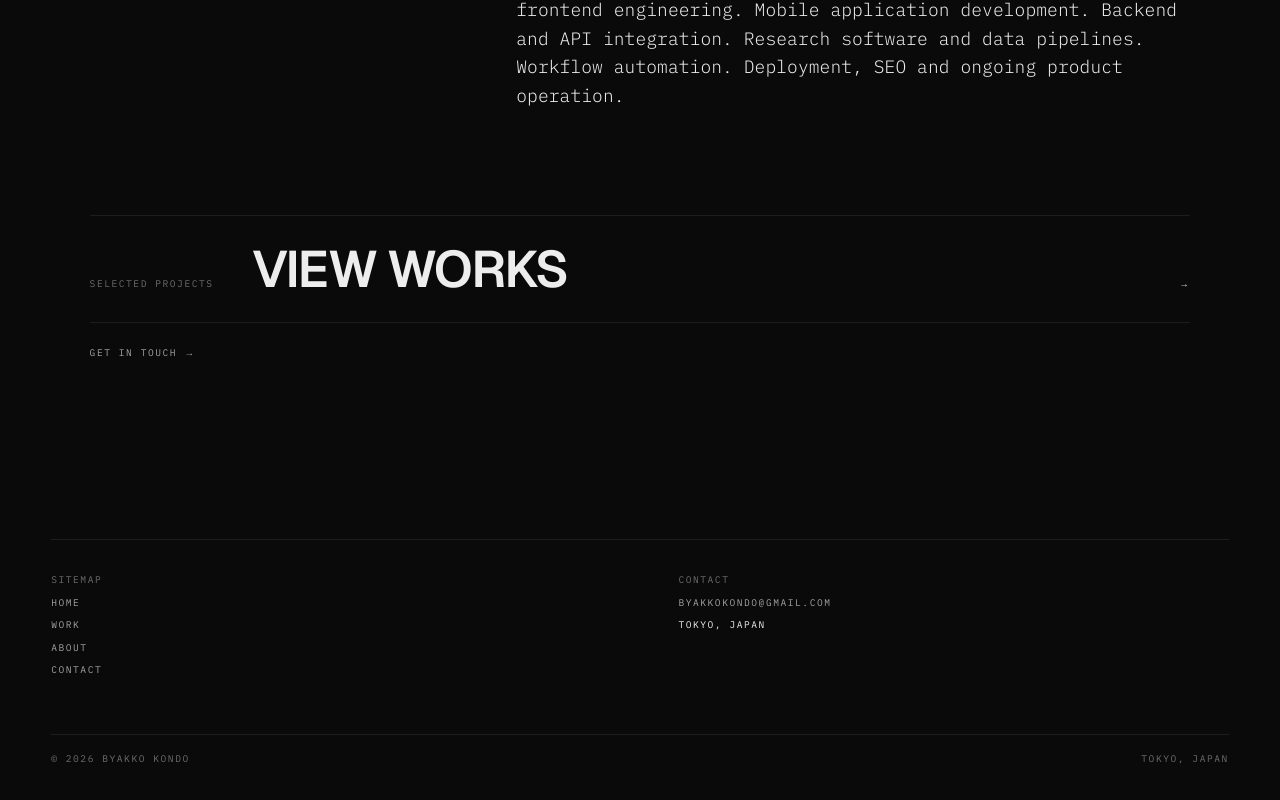
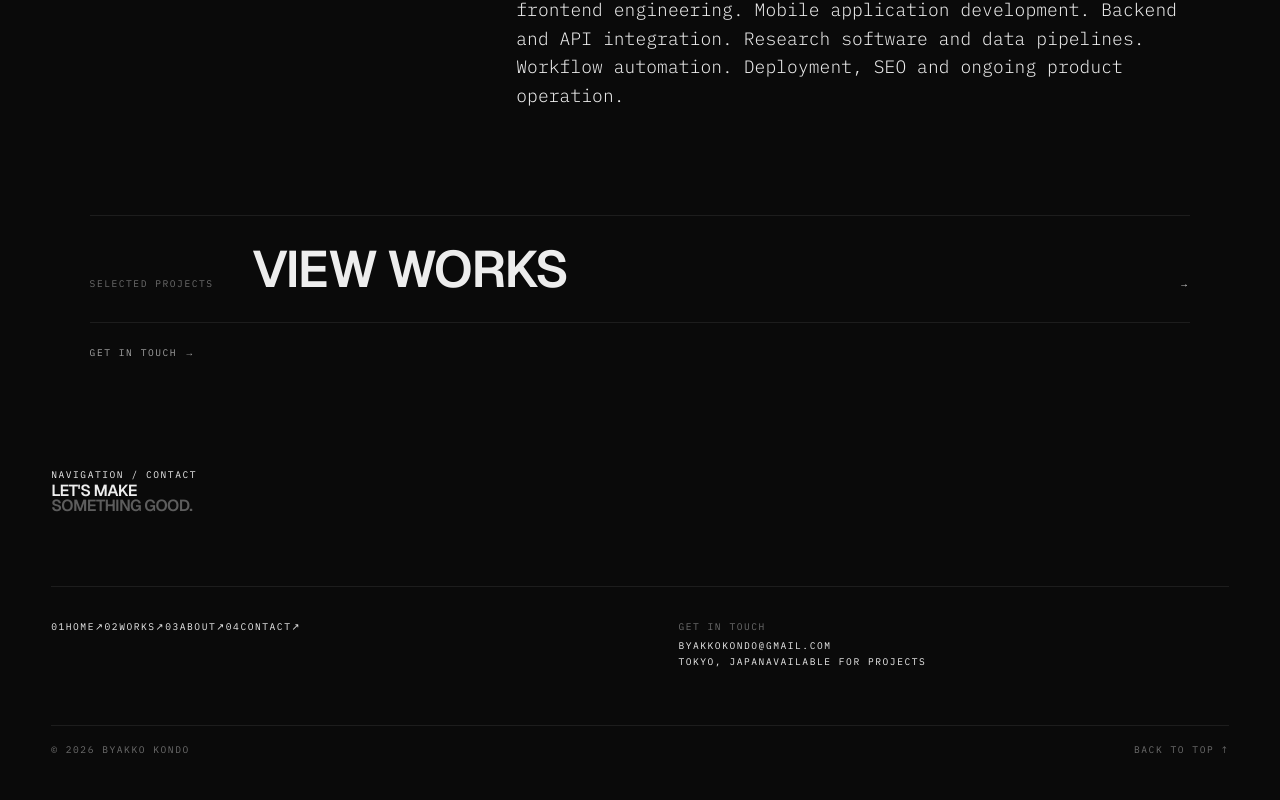
Before and after one commit to bbbyk105/Portfolio2026-ver4, a Next.js app: page /about in a window 1280 px wide. Shown: the part 2058-2858 px from the top of the page. Built offline with nearby package versions, Linux system fonts and the light colour scheme.

Commit message:
Redesign footer navigation for clarity and usability

```diff
--- a/components/SiteFooter.tsx
+++ b/components/SiteFooter.tsx
@@ -1,29 +1,46 @@
 import NavAnchor from "@/components/NavAnchor";
-import LocalizedText from "@/components/LocalizedText";
 import { contact } from "@/lib/content";
 
 const links = [
-  { href: "/works", en: "WORK", ja: "実績" },
-  { href: "/about", en: "ABOUT", ja: "プロフィール" },
-  { href: "/contact", en: "CONTACT", ja: "お問い合わせ" },
+  { href: "/#hero", label: "HOME", index: "01" },
+  { href: "/works", label: "WORKS", index: "02" },
+  { href: "/about", label: "ABOUT", index: "03" },
+  { href: "/contact", label: "CONTACT", index: "04" },
 ];
 
 export default function SiteFooter() {
   return (
     <>
+      <div className="footer-head">
+        <p className="footer-eyebrow t-mono">NAVIGATION / CONTACT</p>
+        <p className="footer-statement t-display">LET&apos;S MAKE<br /><span className="t-faint">SOMETHING GOOD.</span></p>
+      </div>
+
       <div className="footer-grid t-mono">
-        <div className="footer-col">
-          <p className="footer-title"><LocalizedText en="SITEMAP" ja="サイトマップ" /></p>
-          <NavAnchor href="/#hero"><LocalizedText en="HOME" ja="ホーム" /></NavAnchor>
-          {links.map((item) => <NavAnchor key={item.href} href={item.href}><LocalizedText en={item.en} ja={item.ja} /></NavAnchor>)}
-        </div>
-        <div className="footer-col">
-          <p className="footer-title"><LocalizedText en="CONTACT" ja="お問い合わせ" /></p>
-          <a href={`mailto:${contact.email}`}>{contact.email}</a>
-          <p><LocalizedText en="TOKYO, JAPAN" ja="東京、日本" /></p>
+        <nav className="footer-nav" aria-label="Footer navigation">
+          {links.map((item) => (
+            <NavAnchor key={item.href} href={item.href} className="footer-nav-link">
+              <span className="footer-nav-index">{item.index}</span>
+              <span className="footer-nav-label">{item.label}</span>
+              <span className="footer-nav-arrow" aria-hidden="true">↗</span>
+            </NavAnchor>
+          ))}
+        </nav>
+
+        <div className="footer-contact">
+          <p className="footer-title">GET IN TOUCH</p>
+          <a className="footer-mail" href={`mailto:${contact.email}`}>{contact.email}</a>
+          <div className="footer-meta">
+            <span>TOKYO, JAPAN</span>
+            <span>AVAILABLE FOR PROJECTS</span>
+          </div>
         </div>
       </div>
-      <div className="footer-base t-mono"><span>© 2026 BYAKKO KONDO</span><span><LocalizedText en="TOKYO, JAPAN" ja="東京、日本" /></span></div>
+
+      <div className="footer-base t-mono">
+        <span>© 2026 BYAKKO KONDO</span>
+        <a href="#top" aria-label="Back to top">BACK TO TOP ↑</a>
+      </div>
     </>
   );
 }
```
